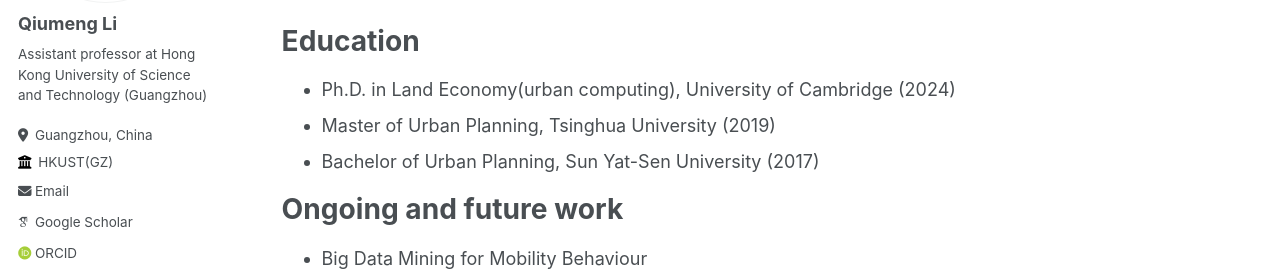
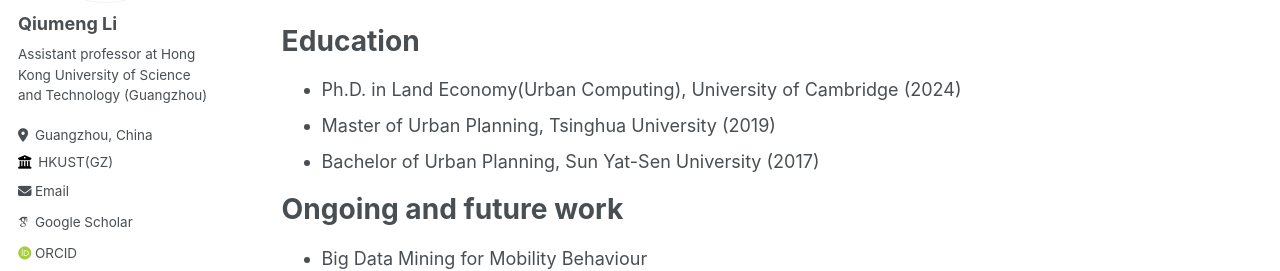
Before and after one commit to qiumengl/qiumengl.github.io, a Jekyll site: the page built from _pages/about.md, in a window 1280 px wide and 900 px high. Shown: the part 282-553 px from the top of the window. Built offline with Jekyll 4.4.1, drawn with Linux system fonts in a browser that asks for light colours; some web fonts are replaced.

```diff
--- a/_pages/about.md
+++ b/_pages/about.md
@@ -12,7 +12,7 @@ Dr. Qiumeng Li is currently an Assistant Professor at [the Urban Governance and
 
 Education
 ======
-* Ph.D. in Land Economy(urban computing), University of Cambridge (2024)
+* Ph.D. in Land Economy(Urban Computing), University of Cambridge (2024)
 * Master of Urban Planning, Tsinghua University (2019)
 * Bachelor of Urban Planning, Sun Yat-Sen University (2017)
 
```
